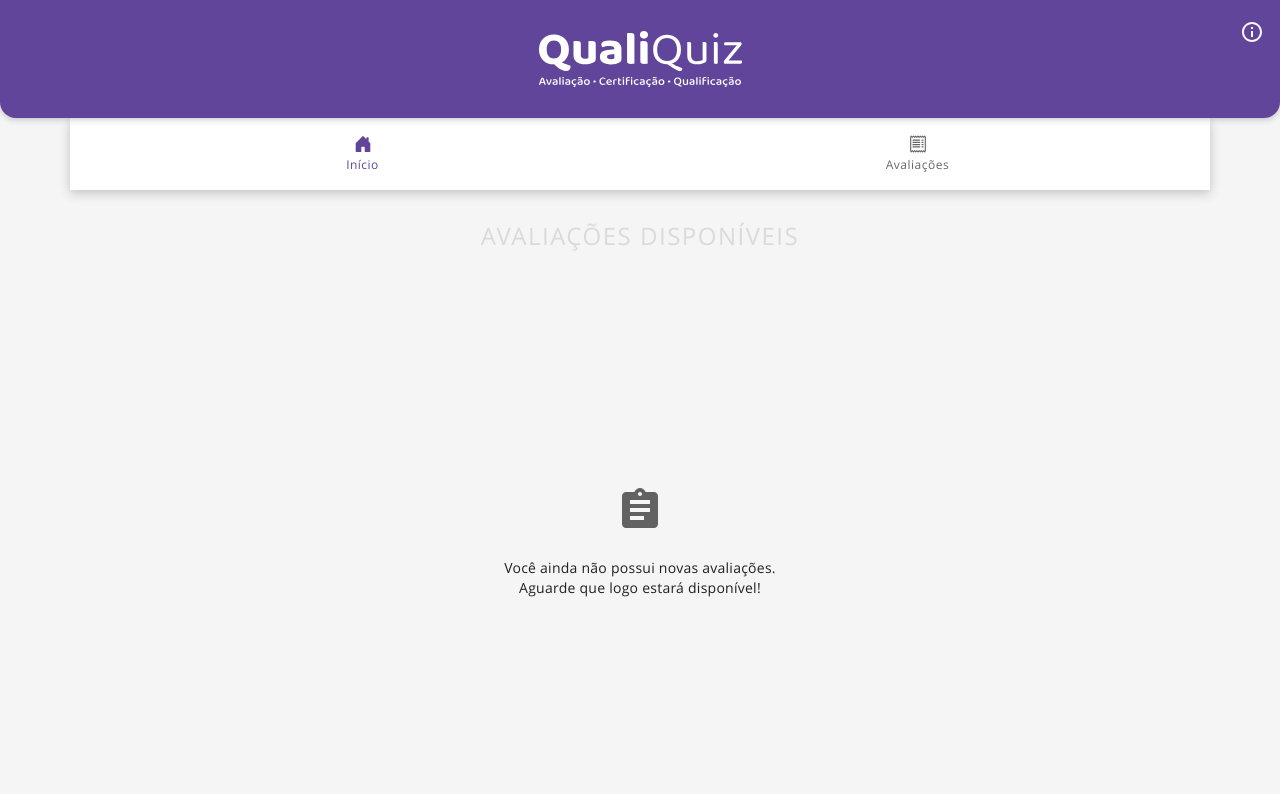
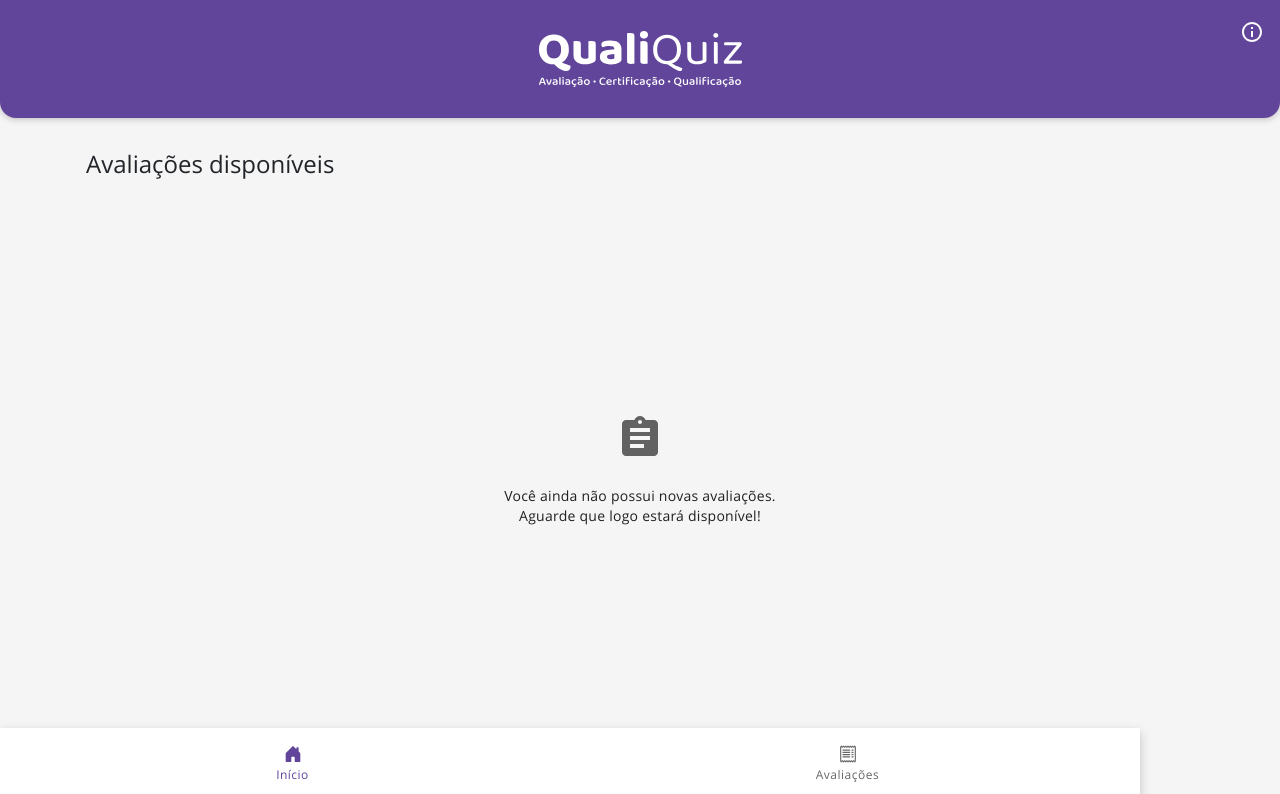
Before and after one commit to FeliciLab/qualiquiz, a Vue app: page /welcome in a window 1280 px wide. Shown: the top 794 px of the page. Built offline with nearby package versions, Linux system fonts and the light colour scheme; what vue-the-mask would draw is missing.

Commit message:
💄 add BottomNavigationContainer #59

```diff
--- a/src/components/UX/BottomNavigation.vue
+++ b/src/components/UX/BottomNavigation.vue
@@ -1,22 +1,22 @@
 <template>
   <div class="container">
-    <router-link
+    <div
       class="bottom-navigation-action"
-      :class="item.id === selected ? 'active' : ''"
+      :class="item.id === actionSelected ? 'active' : ''"
       v-for="(item, index) in this.itens"
       :key="index"
-      :to="item.to"
+      @click="handleClickAction(item)"
     >
       <b-icon :icon="item.icon" />
       <span>
         {{ item.label }}
       </span>
-    </router-link>
+    </div>
   </div>
 </template>
 
 <script>
-import { mapGetters } from 'vuex'
+import { mapActions, mapGetters } from 'vuex'
 import routerNames from '../../router/routerNames'
 
 export default {
@@ -41,8 +41,16 @@
   },
   computed: {
     ...mapGetters('bottomNavigation', {
-      selected: 'getActionSelected'
+      actionSelected: 'getActionSelected'
     })
+  },
+  methods: {
+    ...mapActions('bottomNavigation', ['setActionSelected']),
+    handleClickAction (item) {
+      if (this.actionSelected !== item.id) {
+        this.$router.push(item.to)
+      }
+    }
   }
 }
 </script>
--- /dev/null
+++ b/src/components/layouts/BottomNavigationContainer.vue
@@ -0,0 +1,48 @@
+<template>
+  <div class="bottom-navigation-container">
+    <BottomNavigation class="bottom-navigation" />
+    <div class="wrapper">
+      <slot></slot>
+    </div>
+  </div>
+</template>
+
+<script>
+import { mapActions } from 'vuex'
+import BottomNavigation from '../UX/BottomNavigation'
+export default {
+  name: 'BottomNavigationContainer',
+  props: {
+    selected: {
+      type: String,
+      required: true
+    }
+  },
+  components: { BottomNavigation },
+  methods: {
+    ...mapActions('bottomNavigation', ['setActionSelected'])
+  },
+  mounted () {
+    this.setActionSelected(this.selected)
+  }
+}
+</script>
+
+<style lang="scss" scoped>
+.bottom-navigation-container {
+  width: 100%;
+  height: 100vh;
+  position: relative;
+}
+
+.bottom-navigation {
+  position: fixed;
+  bottom: 0;
+  z-index: 9999;
+}
+
+.wrapper {
+  overflow-y: auto;
+  padding-bottom: 72px;
+}
+</style>
--- a/src/views/AllQuizzes.vue
+++ b/src/views/AllQuizzes.vue
@@ -12,7 +12,7 @@
     >
       <b-tab active>
         <template #title>
-          <div class="title">
+          <div class="tab">
             <b-icon-exclamation-triangle class="mb-1" font-scale="1.5" />
             <span>Novas</span>
           </div>
@@ -21,7 +21,7 @@
       </b-tab>
       <b-tab>
         <template #title>
-          <div class="title">
+          <div class="tab">
             <b-icon-check-circle-fill class="mb-1" font-scale="1.5" />
             <span>Concluídas</span>
           </div>
@@ -88,7 +88,7 @@
   overflow: hidden;
 }
 
-.title {
+.tab {
   display: flex;
   flex-direction: column;
   align-items: center;
@@ -107,7 +107,7 @@
 .active-nav-item {
   position: relative;
 
-  .title {
+  .tab {
     color: #ffffff;
   }
 
--- a/src/views/Welcome.vue
+++ b/src/views/Welcome.vue
@@ -1,11 +1,10 @@
 <template>
-  <div>
+  <BottomNavigationContainer selected="home">
     <div v-show="showLoading">
       <Loading></Loading>
     </div>
-    <div class="position-absolute background" v-show="!showLoading">
+    <div class="background" v-show="!showLoading">
       <HeaderLogo />
-      <BottomNavigation />
       <b-container class="content">
         <div class="title">
           <h1 class="label-title roboto-bold">Avaliações disponíveis</h1>
@@ -30,7 +29,7 @@
         </div>
       </b-container>
     </div>
-  </div>
+  </BottomNavigationContainer>
 </template>
 
 <script>
@@ -41,7 +40,7 @@
 import ListingCardsHorizontal from '../components/UX/ListingCardsHorizontal'
 import ListingCardsVertical from '../components/UX/ListingCardsVertical'
 import routerNames from '../router/routerNames'
-import BottomNavigation from '../components/UX/BottomNavigation.vue'
+import BottomNavigationContainer from '../components/layouts/BottomNavigationContainer'
 
 export default {
   components: {
@@ -49,7 +48,7 @@
     HeaderLogo,
     ListingCardsHorizontal,
     ListingCardsVertical,
-    BottomNavigation
+    BottomNavigationContainer
   },
   data () {
     return {
```
